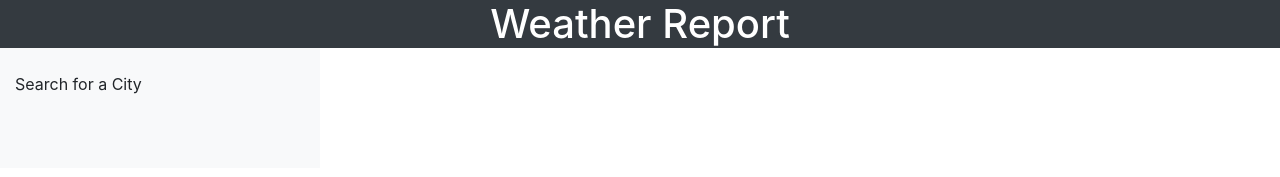
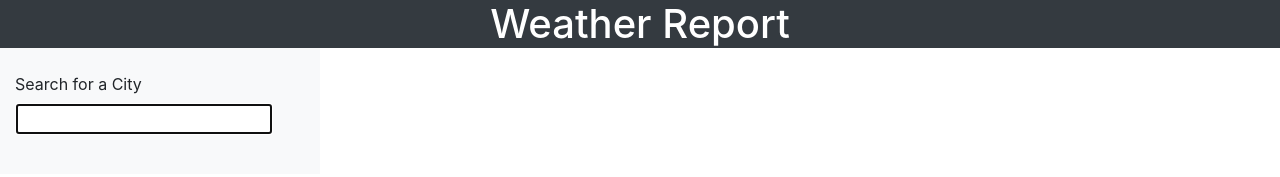
Before and after one commit to MikeAtwood/Weather-Report, a plain HTML site: page index.html in a window 1280 px wide. Drawn offline with nearby package versions, Linux system fonts and the light colour scheme.

Commit message:
added search city styling

```diff
--- a/index.html
+++ b/index.html
@@ -21,6 +21,7 @@
           <form class="form-group" id="searchCityForm">
             <label for="searchCity" class="col col-12">Search for a City</label>
             <div class="form-check-inline col col-12 px-3">
+                <input type="text" class="form-input" autofocus="true" id="searchByCity" />
 
     <script src="./assets/js/script.js"></script>
   </body>
```
